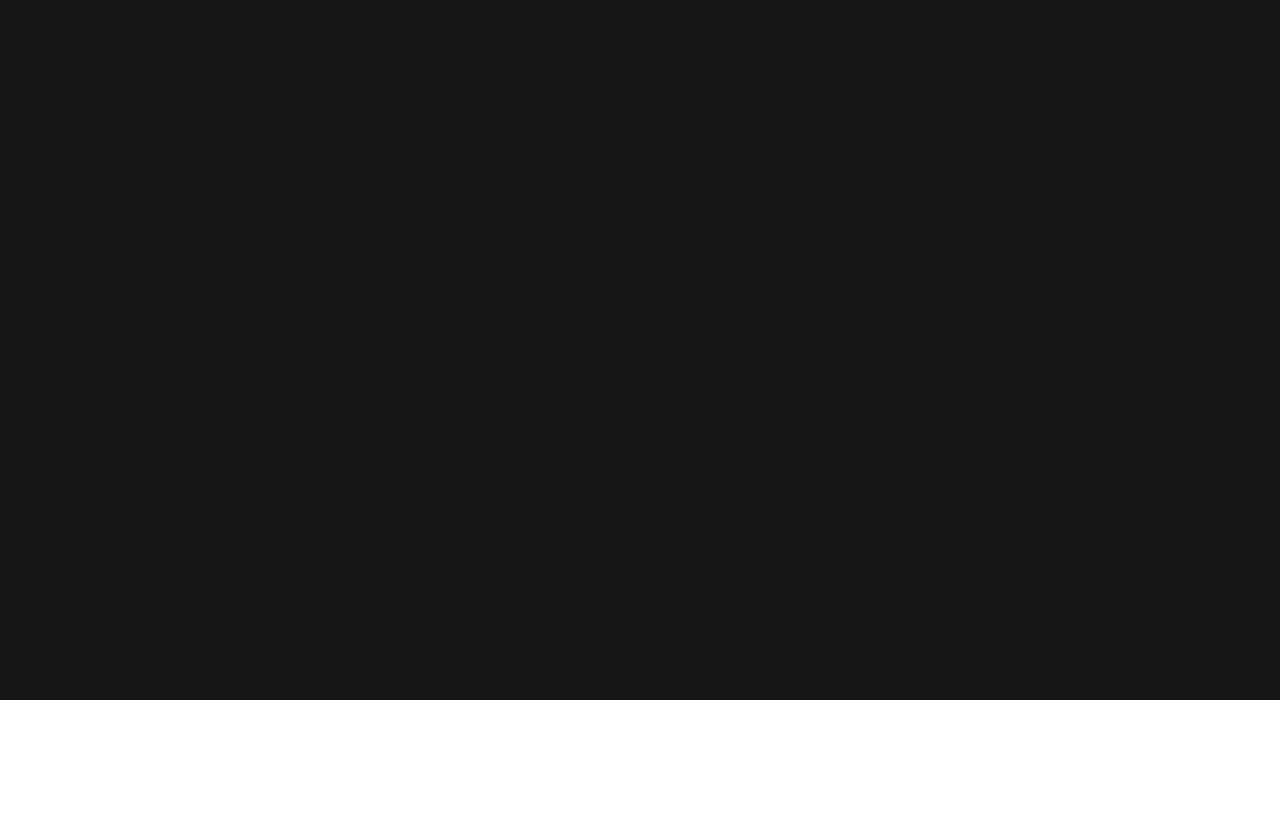
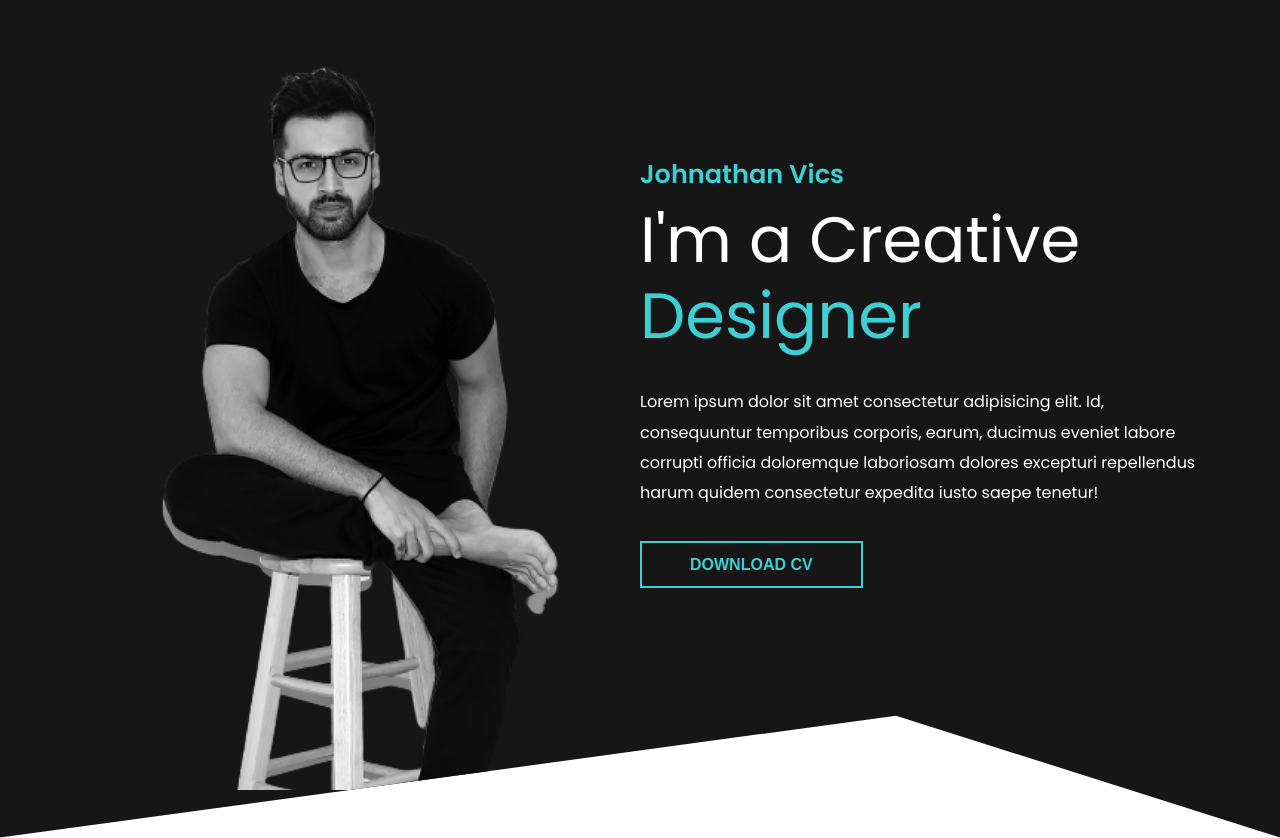
Before and after one commit to Sunny-Goswami/portfolio-cg, a plain HTML site: page index.html in a window 1280 px wide. Shown: the part 100-938 px from the top of the page. Before the commit the page ends 800 px from the top, so only its background shows below. Drawn offline with Linux system fonts and the light colour scheme.

Commit message:
Feature:Hero section completed

```diff
--- a/css/style.css
+++ b/css/style.css
@@ -19,7 +19,7 @@ body {
 
 header {
     background: var(--dark);
-    height: 800px;
+    clip-path: polygon(0 0, 100% 0, 100% 100%, 70% 87%, 0 100%);
 }
 .container {
     max-width: 1152px;
@@ -45,3 +45,33 @@ header nav {
 header nav .branding {
     margin-right: 3rem;
 }
+.hero {
+    padding: 3rem 0;
+}
+.hero .left img {
+    width: 400px;
+}
+.hero .right {
+    color: var(--pure);
+    margin-top: -7rem;
+}
+
+.hero .right h6{
+    font-size: 1.6rem;
+    color: var(--primary);
+    margin-bottom: 0.5rem;
+}
+.hero .right h1{
+    font-size: 4rem;
+    font-weight: 100;
+    line-height: 1.2;
+    margin-bottom: 2rem;
+}
+
+.hero .right h1 span{
+    color: var(--primary);
+}
+.hero .right p {
+    line-height: 1.9;
+    margin-bottom: 2rem;
+}
--- a/css/utilities.css
+++ b/css/utilities.css
@@ -26,3 +26,18 @@
     border-color: var(--primary);
     color: var(--primary);
 }
+.btn-secondary{
+    background: transparent;
+    color: var(--primary);
+    border-color: var(--primary);
+}
+.btn-secondary:hover {
+    background: var(--primary);
+    color: var(--dark);
+}
+.flex-1{
+    flex: 1;
+}
+.justify-center {
+    justify-content: center;
+}
--- a/index.html
+++ b/index.html
@@ -30,11 +30,26 @@
                         <a href="#">Blog</a>
                     </div>
                 </div>
-
                 <div class="right">
                     <button class="btn btn-primary">Contact</button>
                 </div>
             </nav>
+
+            <div class="hero flex items-center justify-between">
+                <div class="left flex-1 flex justify-center">
+                    <img src="./images/man.png" alt="" />
+                </div>
+                <div class="right flex-1">
+                    <h6>Johnathan Vics</h6>
+                    <h1>I'm a Creative <span>Designer</span></h1>
+                    <p>Lorem ipsum dolor sit amet consectetur adipisicing elit. Id, consequuntur temporibus corporis,
+                        earum, ducimus eveniet labore corrupti officia doloremque laboriosam dolores excepturi
+                        repellendus harum quidem consectetur expedita iusto saepe tenetur!</p>
+                    <div>
+                        <button class = "btn btn-secondary">Download CV</button>
+                    </div>
+                </div>
+            </div>
         </div>
     </header>
 </body>
```
